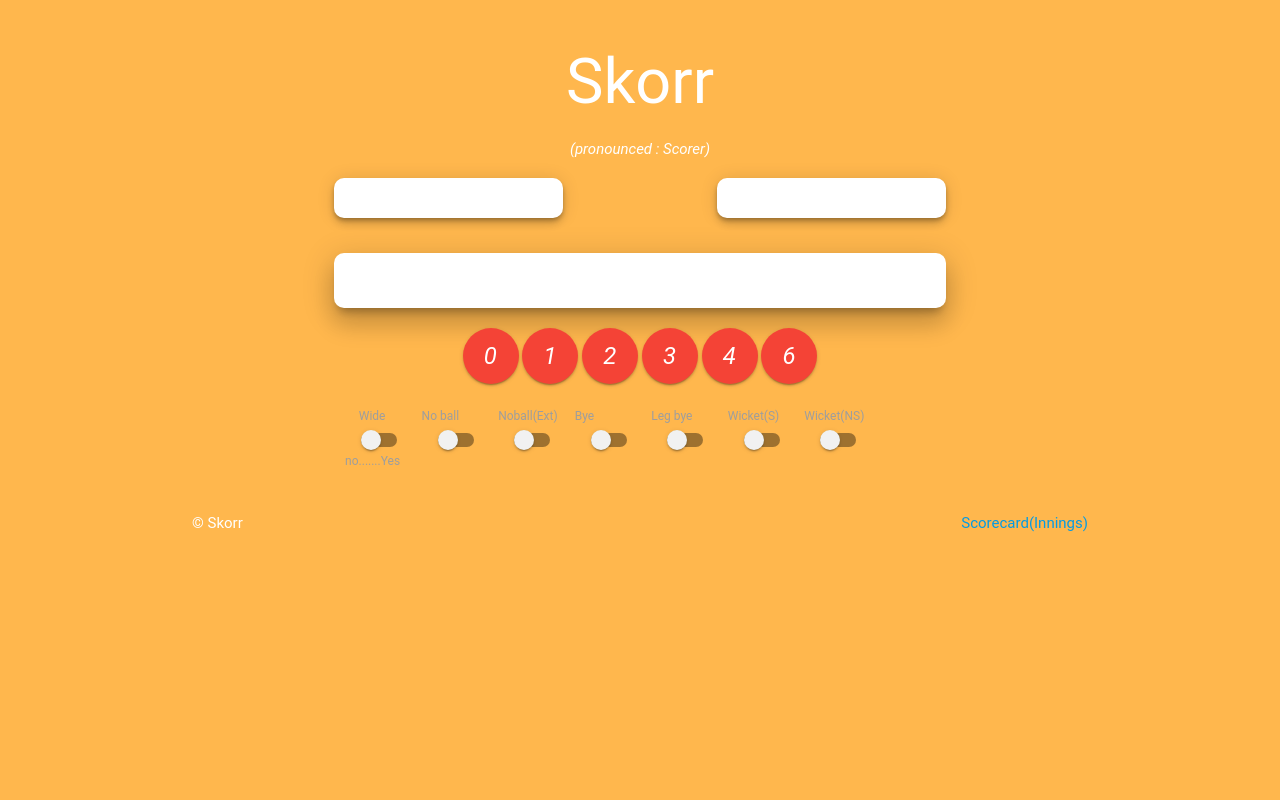
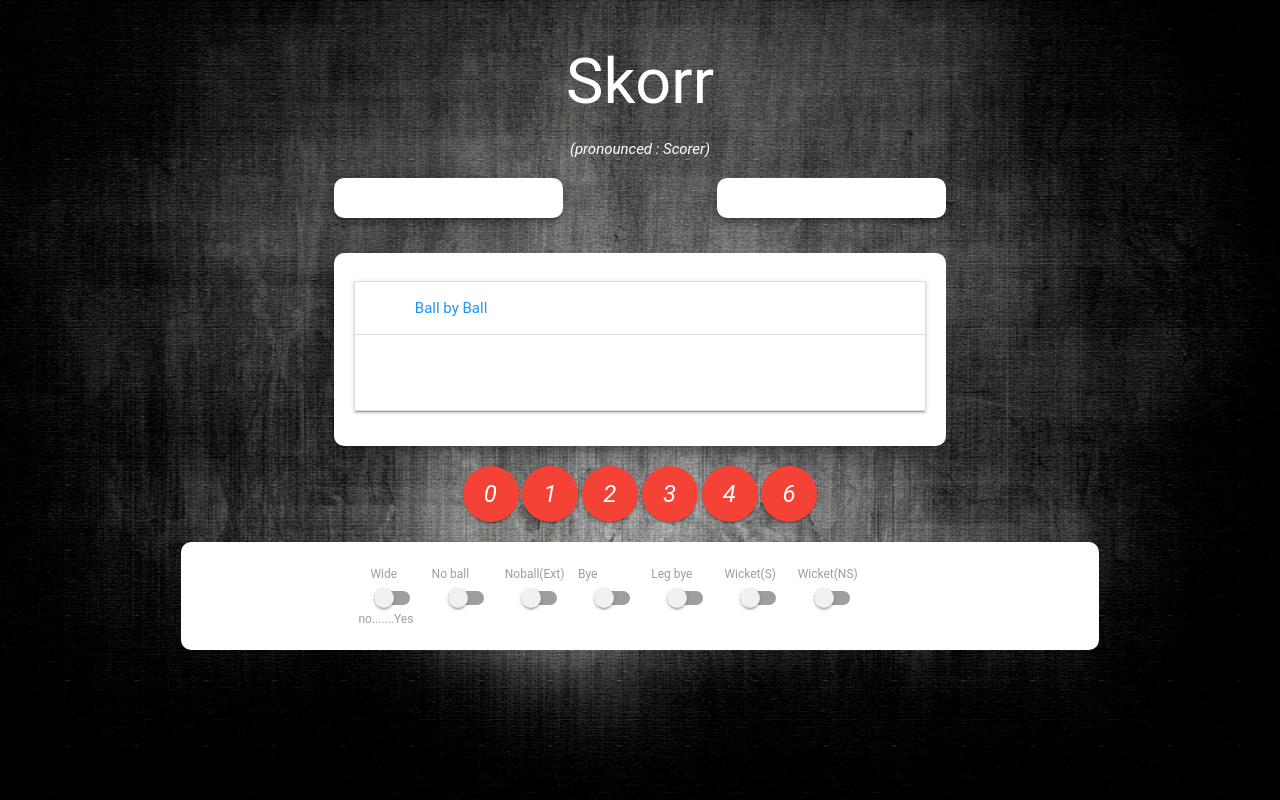
Before and after one commit to nikitph/skorer, a Flask app: page /over/1 in a window 1280 px wide. Run offline with Flask 2, Linux system fonts and the light colour scheme; some libraries are stand-ins or nearby versions; some web fonts are replaced.

Commit message:
Ui change

```diff
--- a/templates/over.html
+++ b/templates/over.html
@@ -44,9 +44,9 @@
         var invalid = false;
         var noball = false;
         var wide = false;
-        var bye =false;
-        var legbye=false;
-        var wicket=false;
+        var bye = false;
+        var legbye = false;
+        var wicket = false;
         var strikerout = false;
         var noballextra = false;
 
@@ -411,6 +411,13 @@
 
 
             <div class="col s12 m8 z-depth-5 animated fadeInRight" id="team1">
+                <ul class="collapsible" data-collapsible="accordion">
+
+                    <li>
+                        <div class="collapsible-header active blue-text"><i class="mdi-av-mic-none"></i>Ball by Ball
+                        </div>
+                        <div class="collapsible-body">
+
                             <div class="icon-block">
                                 <div class="input-field">
 
@@ -424,6 +431,10 @@
                                     </table>
                                 </div>
                             </div>
+                        </div>
+
+                    </li>
+                </ul>
             </div>
             <div class="col s12 m2">
                 <div class="icon-block">
@@ -457,7 +468,7 @@
             </div>
 
         </div>
-        <div class="row">
+        <div class="row team5">
             <div class="col s12 m2">
                 <div class="icon-block center">
                     <br>
@@ -534,11 +545,11 @@
         </div>
     </div>
 
-    <footer class="page-footer orange lighten-2">
-        <div class="container white-text">
-            © Skorr
-            <a class="right White-text" target="_blank"  href="/scorecard/{{ mtch }}">Scorecard(Innings)</a>
-        </div>
-    </footer>
+    {#    <footer class="page-footer black">#}
+    {#        <div class="container white-text">#}
+    {#            © Skorr#}
+    {#            <a class="right White-text" target="_blank"  href="/scorecard/{{ mtch }}">Scorecard(Innings)</a>#}
+    {#        </div>#}
+    {#    </footer>#}
 
 {% endblock %}
--- a/templates/template.html
+++ b/templates/template.html
@@ -5,6 +5,7 @@
     <meta name="viewport" content="width=device-width, initial-scale=1.0, maximum-scale=1.0, user-scalable=no"/>
     <!--Import materialize.css-->
     <link rel="stylesheet" href="https://cdnjs.cloudflare.com/ajax/libs/materialize/0.96.0/css/materialize.min.css">
+    <link href="https://fonts.googleapis.com/icon?family=Material+Icons" rel="stylesheet">
     <script type="text/javascript" src="https://code.jquery.com/jquery-2.1.1.min.js"></script>
     <script src="https://cdnjs.cloudflare.com/ajax/libs/materialize/0.96.0/js/materialize.min.js"></script>
     <script>
@@ -96,8 +97,12 @@
 </style>
 <style>
     html {
-        background-color: #ffb74d
-    }
+  background: url('/static/3.jpg') no-repeat center center fixed;
+  -webkit-background-size: cover;
+  -moz-background-size: cover;
+  -o-background-size: cover;
+  background-size: cover;
+}
 </style>
 
 {% block style %}
```
Also changed, not shown: templates/teams.html (+5 -5 lines), static/3.jpg (added). Lines whose indentation alone changed are shown as unchanged.
